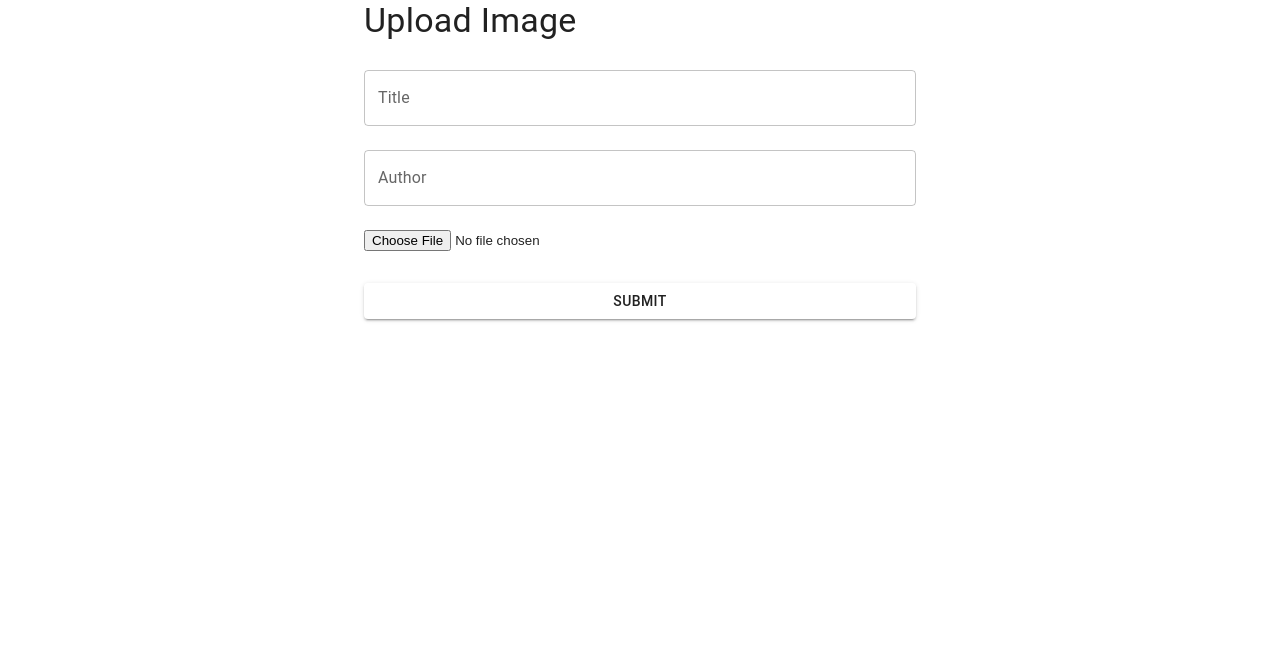
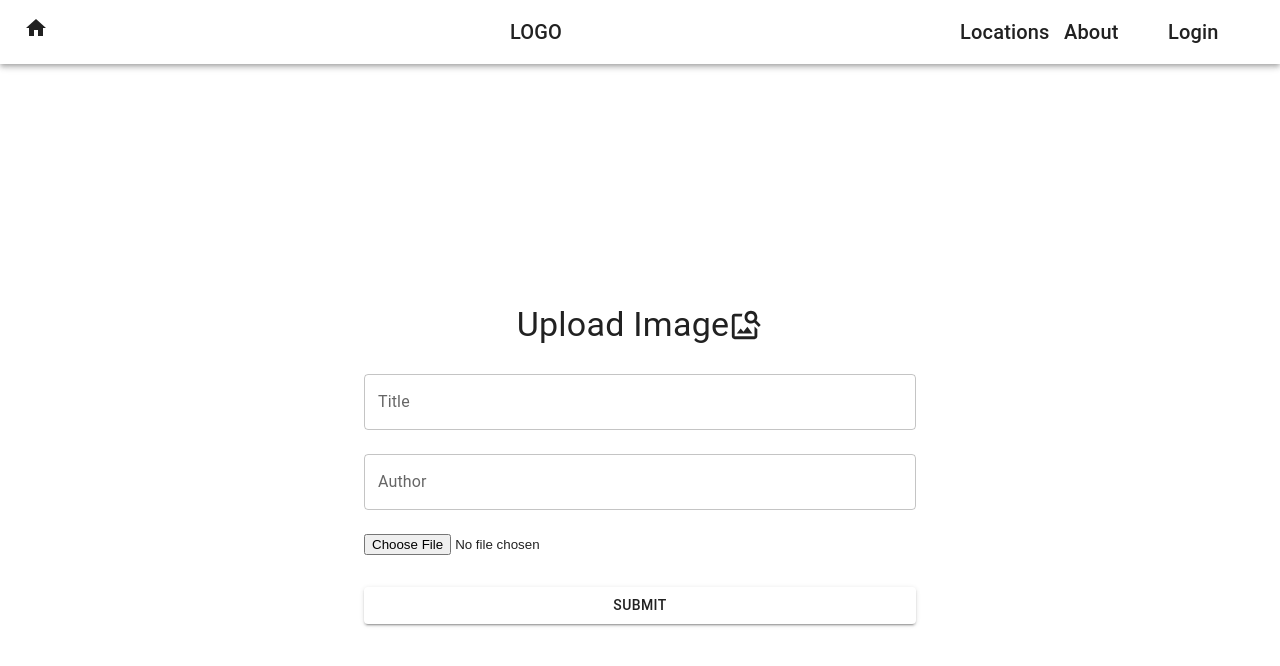
Before and after one commit to TarasOstasha/Blog, a React (Create React App) app in the folder client/: page /gallery in a window 1280 px wide. Shown: the top 666 px of the page. Built offline with nearby package versions, Linux system fonts and the light colour scheme.

Commit message:
add header to main

```diff
--- a/client/src/components/GalleryForm/GalleryForm.module.scss
+++ b/client/src/components/GalleryForm/GalleryForm.module.scss
@@ -0,0 +1,9 @@
+.uploadImg {
+  display: flex;
+  align-items: center;
+  justify-content: center;
+  width: 100%;
+  .imageSearchIcon {
+    font-size: inherit;
+  }
+}
--- a/client/src/components/GalleryForm/GalleryForm.tsx
+++ b/client/src/components/GalleryForm/GalleryForm.tsx
@@ -1,4 +1,5 @@
 import React from 'react';
+import ImageSearchIcon from '@mui/icons-material/ImageSearch';
 import { Formik, Form, Field, FormikHelpers } from 'formik';
 import { TextField, Button, Container, Typography } from '@mui/material';
 import { GALERY_FORM_VALIDATION_SCHEMA } from '../../utils/validationSchema';
@@ -7,6 +8,7 @@ import { FormValues } from '../../interfaces';
 import { connect } from 'react-redux';
 import { AppDispatch } from '../../store';
 import { uploadGalleryThunk } from '../../store/slices/thumbnailGallerySlice';
+import styles from './GalleryForm.module.scss';
 
 const initialValues: FormValues = {
   title: '',
@@ -28,9 +30,19 @@ const GalleryForm: React.FC<any> = ({ createGalleryImg }) => {
   };
   return (
     <div>
-      <Container maxWidth="sm">
-        <Typography variant="h4" gutterBottom>
-          Upload Image
+      <Container
+        maxWidth="sm"
+        sx={{
+          display: 'flex',
+          flexDirection: 'column',
+          justifyContent: 'center',
+          alignItems: 'center',
+          minHeight: '100vh', // Ensure the container takes up at least the full viewport height
+        }}
+      >
+        <Typography variant="h4" gutterBottom className={styles.uploadImg}>
+          <span>Upload Image</span>
+          <ImageSearchIcon className={styles.imageSearchIcon} />
         </Typography>
         <Formik
           initialValues={initialValues}
--- a/client/src/components/Header/Header.tsx
+++ b/client/src/components/Header/Header.tsx
@@ -10,8 +10,9 @@ import { HeaderProps, UserData } from '../../interfaces';
 
 const Header: React.FC<HeaderProps> = ({ userData }) => {
   //const Header: React.FC = () => {
-  if (!userData) return null;
-  const { name } = userData;
+  console.log(userData, 'userData header');
+  // if (!userData) return null;
+  // const { name } = userData;
 
   return (
     <AppBar position="static">
@@ -52,7 +53,18 @@ const Header: React.FC<HeaderProps> = ({ userData }) => {
             </Typography>
           </Grid>
           <Grid item xs={12} md={1}>
-            <Typography variant="h6">{name}</Typography>
+            {userData ? (
+              <Typography variant="h6">{userData.name}</Typography>
+            ) : (
+              <Typography variant="h6">
+                <Link
+                  to="/login"
+                  style={{ color: 'inherit', textDecoration: 'none' }}
+                >
+                  Login
+                </Link>
+              </Typography>
+            )}
           </Grid>
         </Grid>
       </Toolbar>
--- a/client/src/pages/GalleryAdminForm/GalleryAdminForm.tsx
+++ b/client/src/pages/GalleryAdminForm/GalleryAdminForm.tsx
@@ -5,7 +5,6 @@ import Header from '../../components/Header/Header';
 const GalleryAdminForm: React.FC = () => {
   return (
     <>
-      <Header />
       <GalleryForm />
     </>
   );
```
Also changed, not shown: client/src/pages/About/About.tsx (+4 -5 lines).
